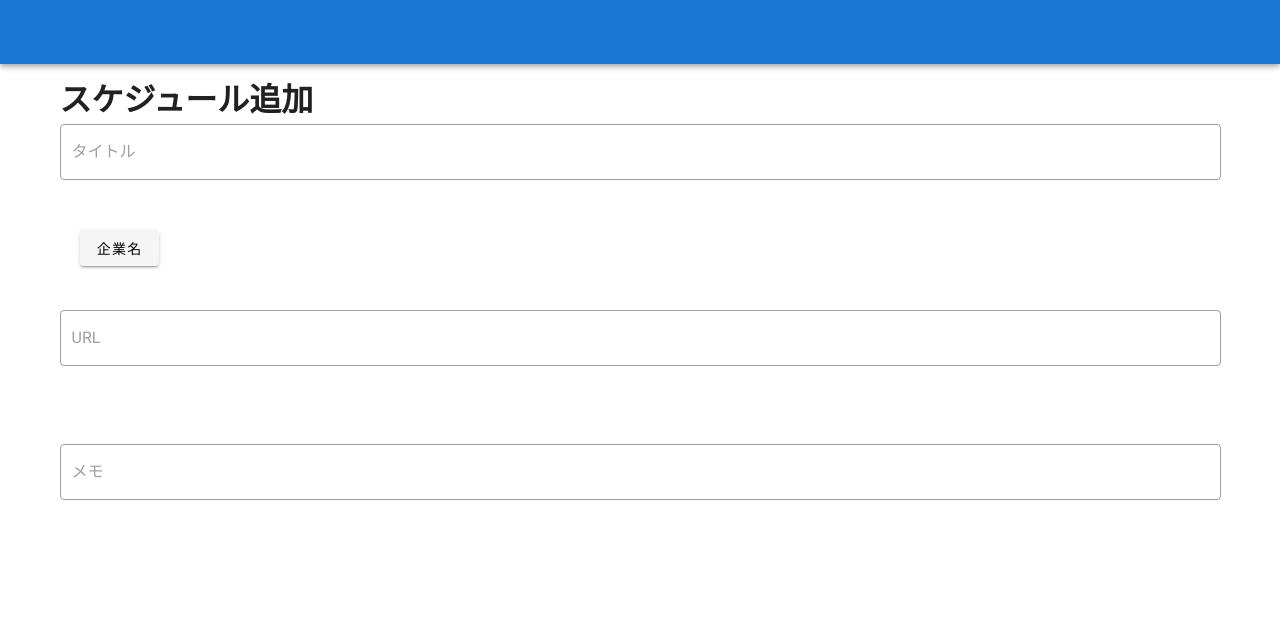
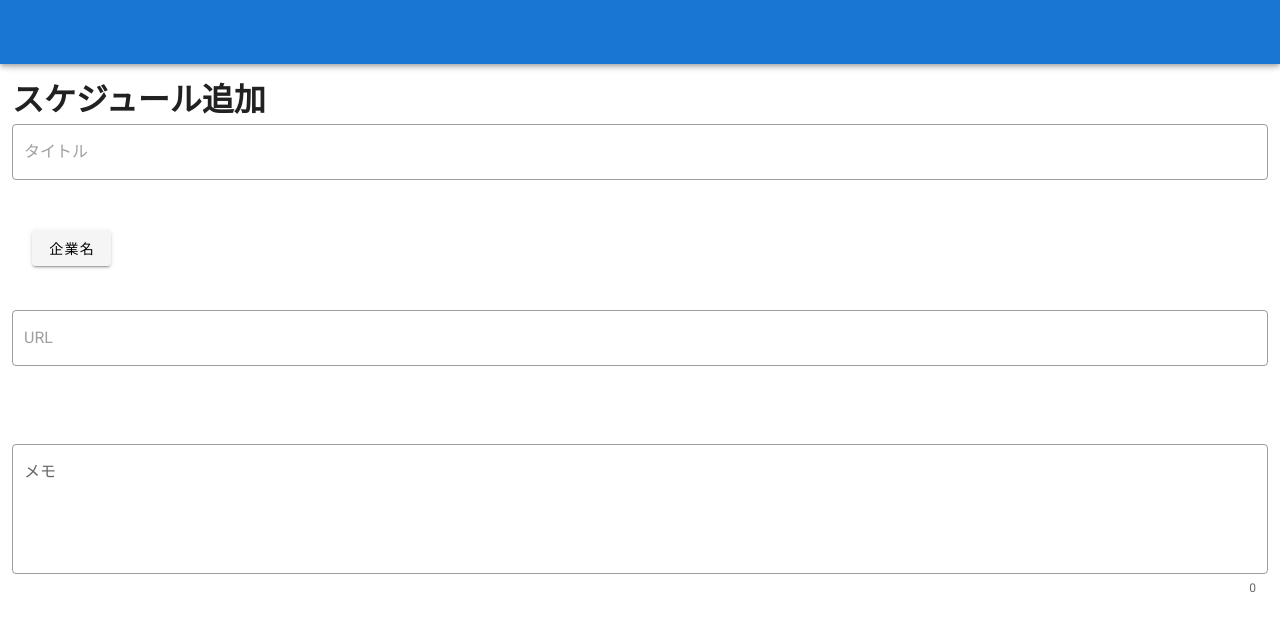
Before and after one commit to masudaryuto/mitm-app, a Vue app: page /calendar/addSchedule in a window 1280 px wide. Shown: the top 630 px of the page. Built offline with nearby package versions, Linux system fonts and the light colour scheme.

Commit message:
VAddSchedule.vue ver2.0

```diff
--- a/src/components/mitm-app/VAddSchedule.vue
+++ b/src/components/mitm-app/VAddSchedule.vue
@@ -1,11 +1,11 @@
 <template>
-  <v-container>
+  <v-container fluid>
 	<h1>スケジュール追加</h1>
   <v-form>
     <v-text-field
       placeholder="タイトル"
       outlined
-      >
+    >
     </v-text-field>
 
     <v-menu
@@ -42,14 +42,17 @@
 
     <br><br>
 
-    <v-text-field
-      placeholder="メモ"
+  </v-form>
+    <v-textarea
+      name="input-7-1"
+      label="メモ"
+      auto-grow
+      value=""
+      counter
       outlined
-    >
-    </v-text-field>
+    ></v-textarea>
 
 
-  </v-form>
   </v-container>
 </template>
 
```
